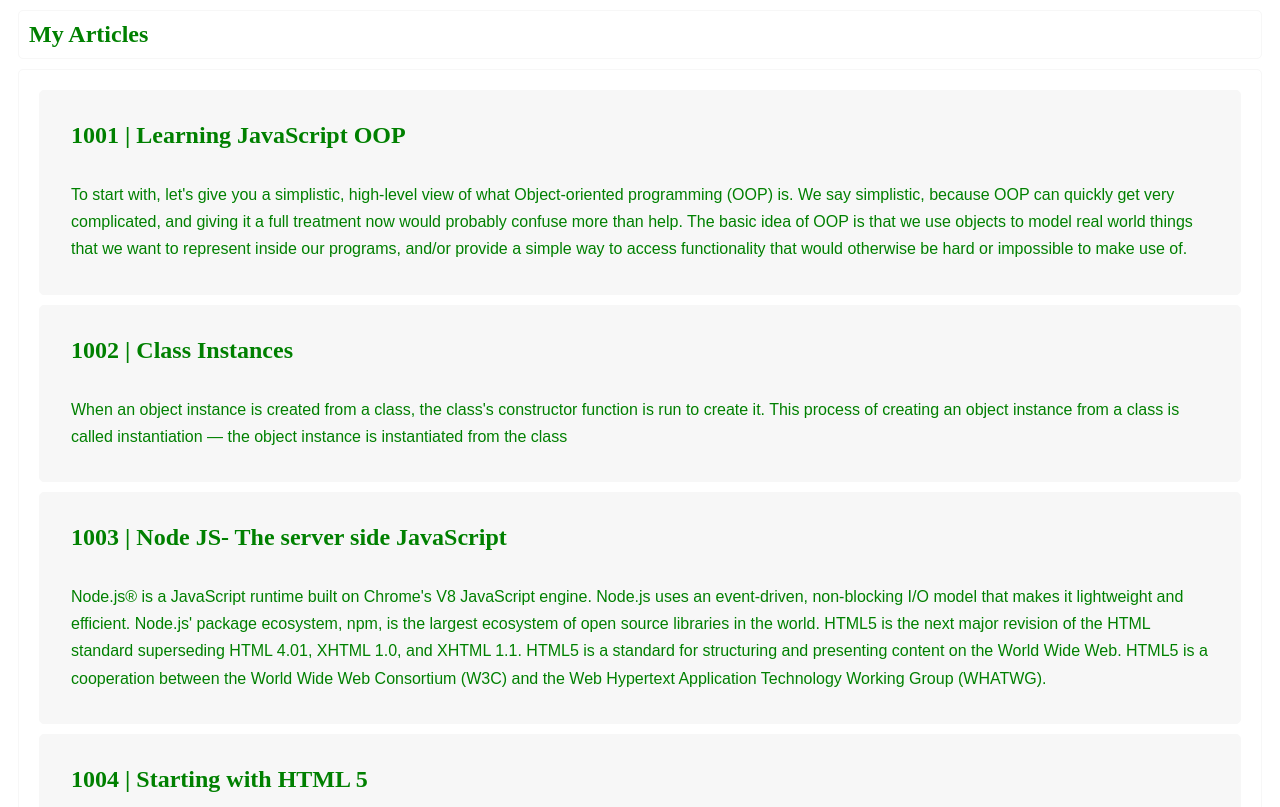
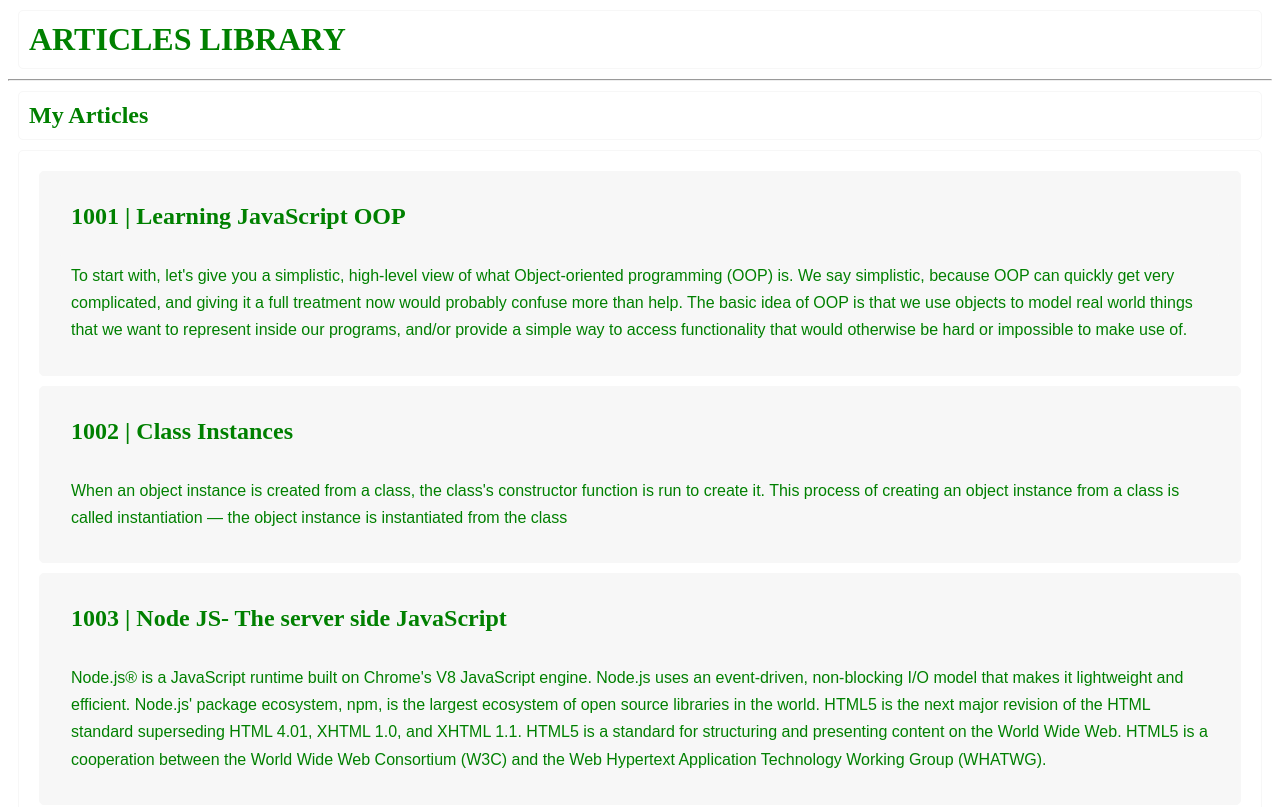
Before and after one commit to sunildivyam/ng-sessions-7-3-17, a website: page Day-3/articleslib/index.html in a window 1280 px wide. Shown: the top 807 px of the page. Drawn offline with nearby package versions, Linux system fonts and the light colour scheme.

Commit message:
Day 3 | Controllers | appController

```diff
--- a/Day-3/articleslib/index.html
+++ b/Day-3/articleslib/index.html
@@ -3,7 +3,9 @@
 	<title>The Articles Library</title>
 	<link rel="stylesheet" type="text/css" href="styles/app.css">
 </head>
-<body ng-app="articlesLib">
+<body ng-app="articlesLib" ng-controller="appController">
+	<h1>{{appTitle}}</h1>
+	<hr>
 
 	<div ng-controller="articlesController">
 		<h2>My Articles</h1>
@@ -33,6 +35,9 @@
 
 
 <script type="text/javascript" src="index.js"></script>
+
+<script type="text/javascript" src="js/base/controllers/appController.js"></script>
+
 <script type="text/javascript" src="js/articles/articles.js"></script>
 <script type="text/javascript" src="js/articles/controllers/articlesController.js"></script>
 
--- /dev/null
+++ b/Day-3/articleslib/js/base/controllers/appController.js
@@ -0,0 +1,4 @@
+angular.module('articlesLib')
+.controller('appController', ['$scope', function($scope){
+	$scope.appTitle = "ARTICLES LIBRARY";
+}]);
```
